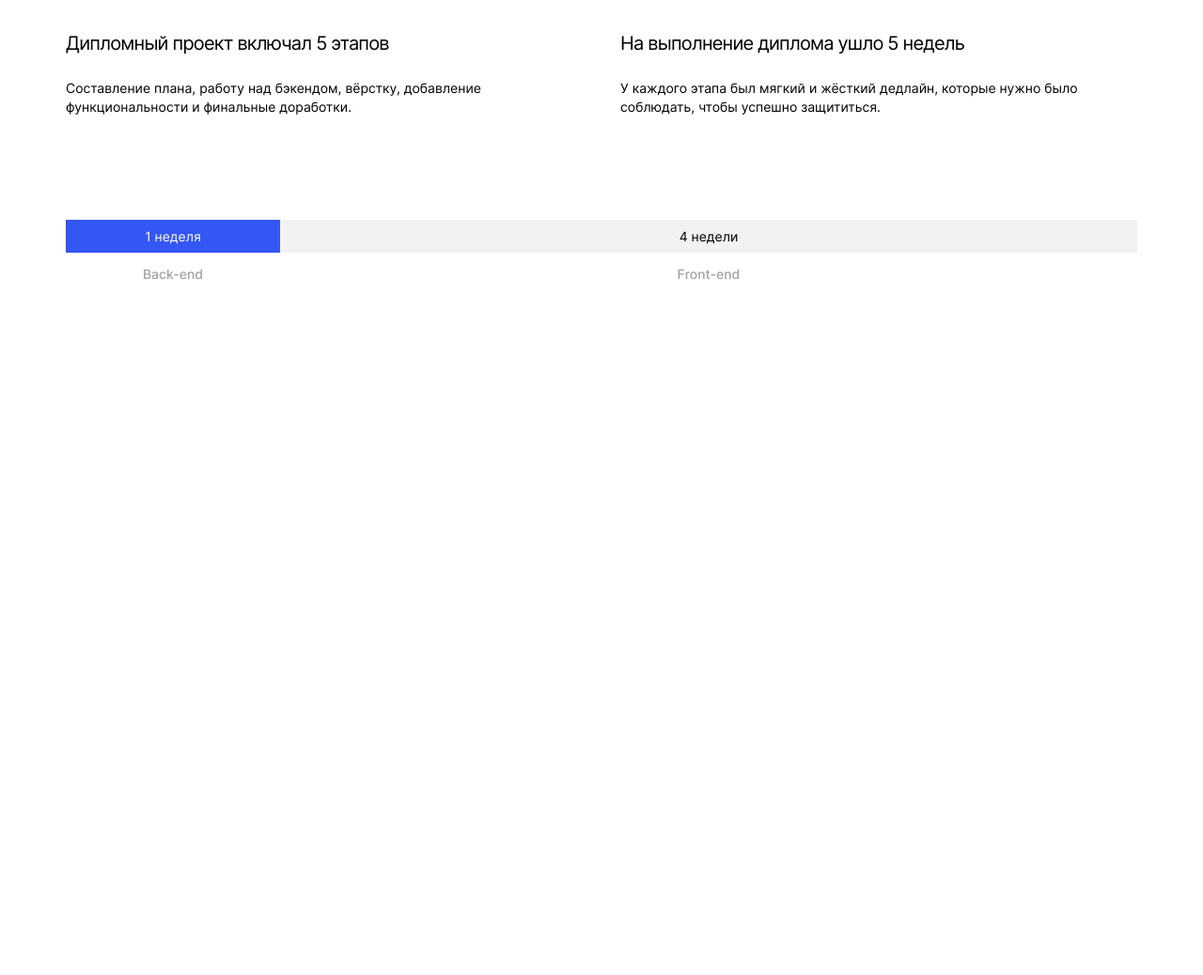
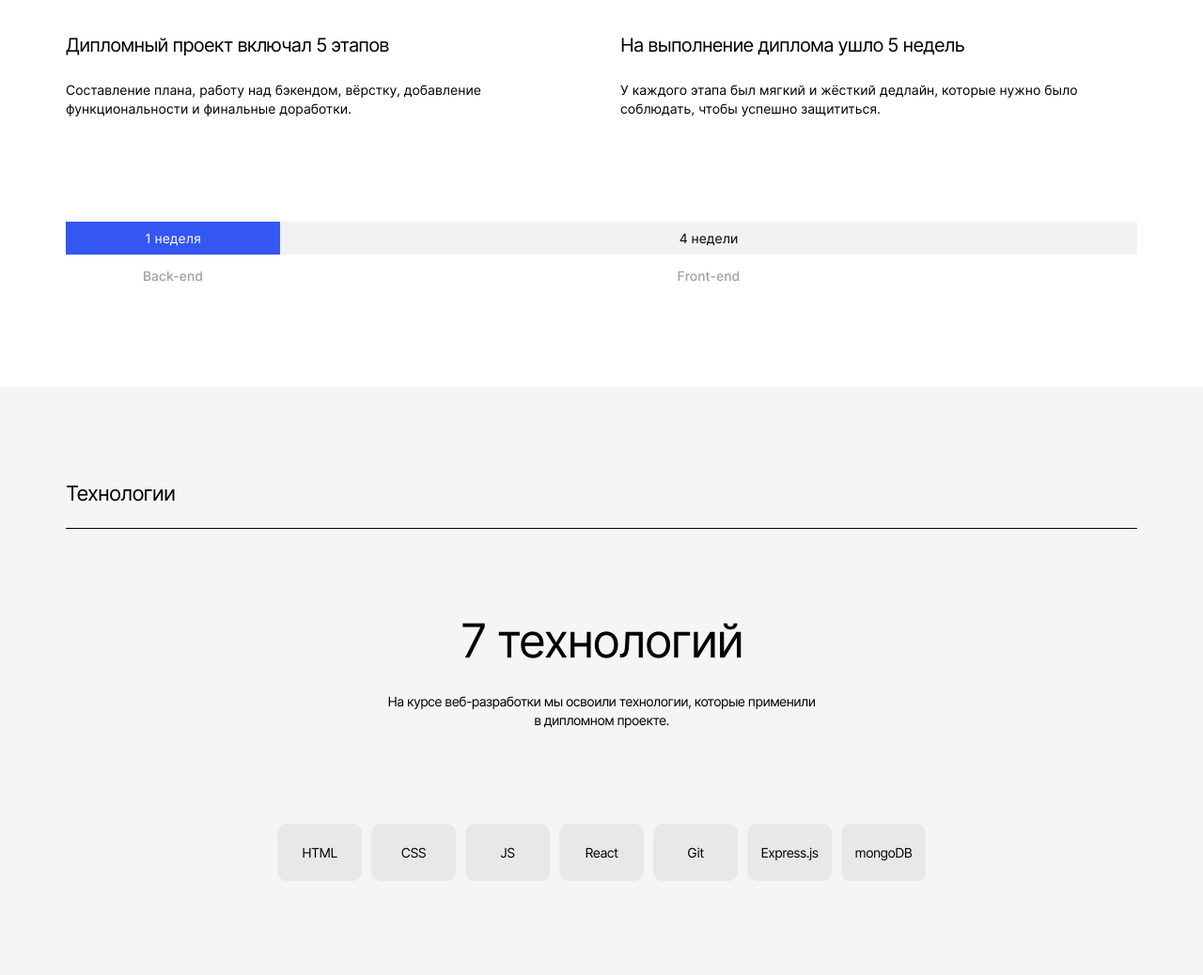
Before and after one commit to kakoytopux/movies-explorer-frontend, a React app: page / in a window 1280 px wide. Shown: the part 845-1883 px from the top of the page at 94% size. Before the commit the page ends 1145 px from the top, so only its background shows below. Built offline with nearby package versions, Linux system fonts and the light colour scheme.

Commit message:
добавил одну секцию, исправил пару багов в верстке, также добавил микс-класс

```diff
--- a/src/components/AboutProject/AboutProject.js
+++ b/src/components/AboutProject/AboutProject.js
@@ -4,7 +4,7 @@ import './AboutProject.scss';
 export default function AboutProject() {
   return (
     <section className="about-project indent-section">
-      <h3 className="about-project__title">О проекте</h3>
+      <h3 className="title-section">О проекте</h3>
       <div className="project-info">
         <div className="project-info__container">
           <h4 className="project-info__title">Дипломный проект включал 5 этапов</h4>
--- a/src/components/AboutProject/AboutProject.scss
+++ b/src/components/AboutProject/AboutProject.scss
@@ -7,13 +7,7 @@ $display: flex;
 
 .about-project {
   padding-top: 110px;
-}
-.about-project__title {
-  @include font-settings($height: 27px, $weight: 400, $size: 22px);
-  margin: 0;
-  border-bottom: 1px solid #000;
-  padding-bottom: 23px;
-  letter-spacing: -0.04em;
+  padding-bottom: 110px;
 }
 .project-info {
   display: $display;
--- a/src/components/App/App.scss
+++ b/src/components/App/App.scss
@@ -1,11 +1,21 @@
 @import url(../../vendor/normalize.css);
 @import "../../vendor/fonts";
+
+.indent-section {
+  padding-right: 70px;
+  padding-left: 70px;
+}
+.title-section {
+  line-height: 27px;
+  font-weight: 400;
+  font-size: 22px;
+  margin: 0;
+  letter-spacing: -0.04em;
+  border-bottom: 1px solid #000;
+  padding-bottom: 23px;
+}
 
 .body {
   position: relative;
   font-family: 'Inter', Helvetica, sans-serif;
 }
-.indent-section {
-  padding-right: 70px;
-  padding-left: 70px;
-}
--- a/src/components/Main/Main.js
+++ b/src/components/Main/Main.js
@@ -1,12 +1,14 @@
 import React from "react";
 import Promo from "../Promo/Promo";
 import AboutProject from "../AboutProject/AboutProject";
+import Techs from "../Techs/Techs";
 
 export default function Main() {
   return (
     <main className="content">
       <Promo />
       <AboutProject />
+      <Techs />
     </main>
   );
 }
--- a/src/components/Promo/Promo.scss
+++ b/src/components/Promo/Promo.scss
@@ -6,9 +6,9 @@
 
 .banner {
   background-color: #DDDEE3;
-  min-height: 648px;
   position: relative;
   padding-top: 149px;
+  padding-bottom: 75px;
   box-sizing: border-box;
 }
 .banner__title {
--- a/src/components/Techs/Techs.js
+++ b/src/components/Techs/Techs.js
@@ -0,0 +1,39 @@
+import React from "react";
+import './Techs.scss';
+
+export default function Techs() {
+  return (
+    <section className="techs indent-section">
+      <h3 className="title-section">Технологии</h3>
+      <div className="techs-info">
+        <div className="techs-info__container">
+          <h1 className="techs-info__title">7 технологий</h1>
+          <p className="techs-info__subtitle">На курсе веб-разработки мы освоили технологии, которые применили в дипломном проекте.</p>
+        </div>
+        <ul className="techs-info__lists">
+          <li className="techs-info__list">
+            <p className="techs-info__list-text">HTML</p>
+          </li>
+          <li className="techs-info__list">
+            <p className="techs-info__list-text">CSS</p>
+          </li>
+          <li className="techs-info__list">
+            <p className="techs-info__list-text">JS</p>
+          </li>
+          <li className="techs-info__list">
+            <p className="techs-info__list-text">React</p>
+          </li>
+          <li className="techs-info__list">
+            <p className="techs-info__list-text">Git</p>
+          </li>
+          <li className="techs-info__list">
+            <p className="techs-info__list-text">Express.js</p>
+          </li>
+          <li className="techs-info__list">
+            <p className="techs-info__list-text">mongoDB</p>
+          </li>
+        </ul>
+      </div>
+    </section>
+  );
+}
--- a/src/components/Techs/Techs.scss
+++ b/src/components/Techs/Techs.scss
@@ -0,0 +1,54 @@
+$display: flex;
+@mixin font-settings($height, $weight, $size) {
+  line-height: $height;
+  font-weight: $weight;
+  font-size: $size;
+}
+
+.techs {
+  padding-top: 100px;
+  padding-bottom: 100px;
+  background-color: #F5F5F5;
+}
+.techs-info {
+  margin-top: 90px;
+}
+.techs-info__container {
+  display: $display;
+  flex-direction: column;
+  align-items: center;
+}
+.techs-info__title {
+  @include font-settings($height: 58px, $weight: 400, $size: 50px);
+  margin: 0;
+  letter-spacing: -0.04em;
+}
+.techs-info__subtitle {
+  @include font-settings($height: 20px, $weight: 400, $size: 14px);
+  letter-spacing: -0.04em;
+  text-align: center;
+  max-width: 460px;
+  margin: 26px 0 0 0;
+}
+.techs-info__lists {
+  list-style: none;
+  padding: 0;
+  margin: 100px 0 0 0;
+  display: $display;
+  justify-content: center;
+  gap: 10px;
+}
+.techs-info__list {
+  background-color: #E8E8E8;
+  border-radius: 10px;
+  padding: 22px 0;
+  width: 90px;
+  display: $display;
+  justify-content: center;
+}
+.techs-info__list-text {
+  @include font-settings($height: 17px, $weight: 400, $size: 14px);
+  letter-spacing: -0.04em;
+  margin: 0;
+  width: fit-content;
+}
```
